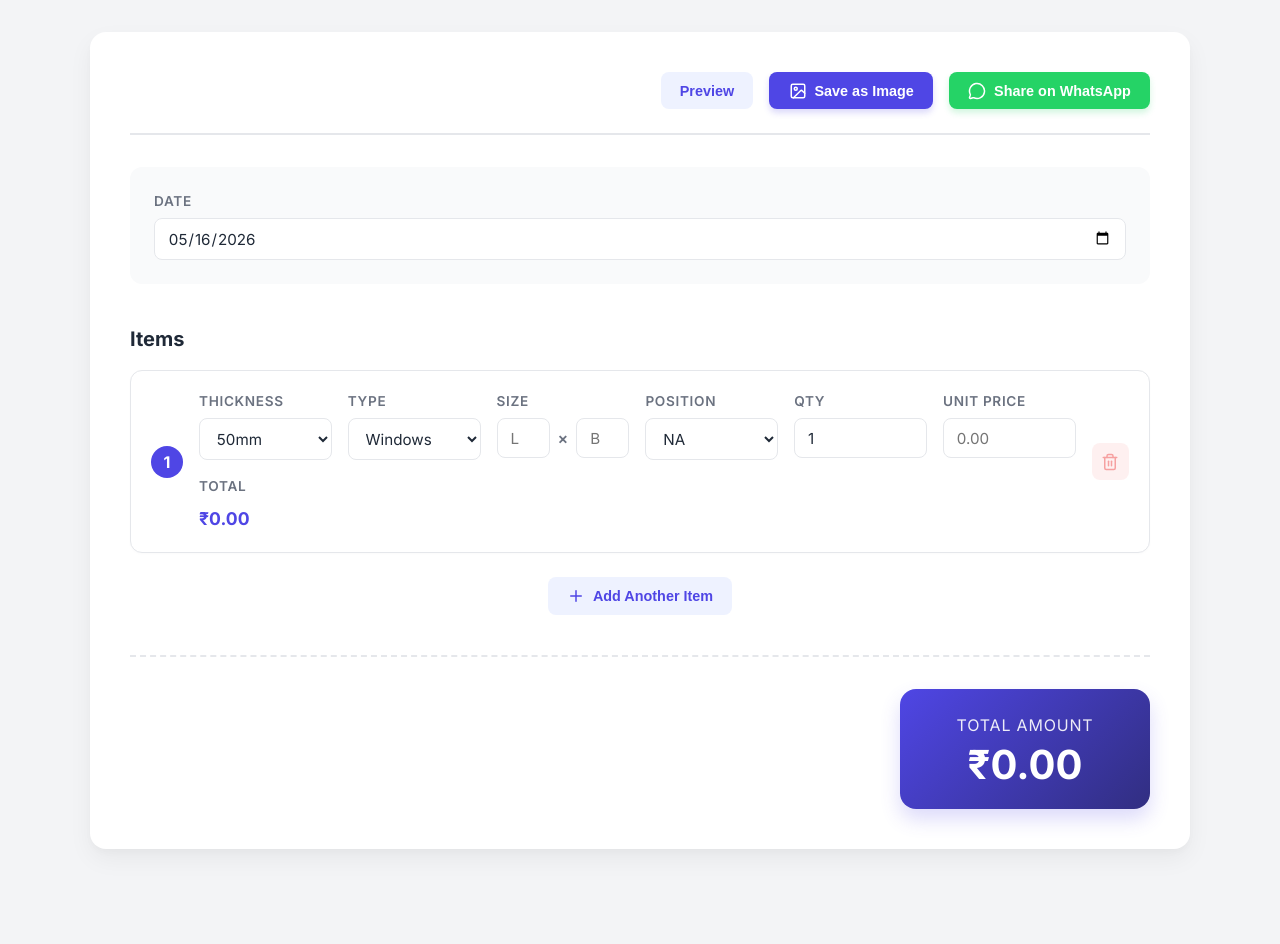
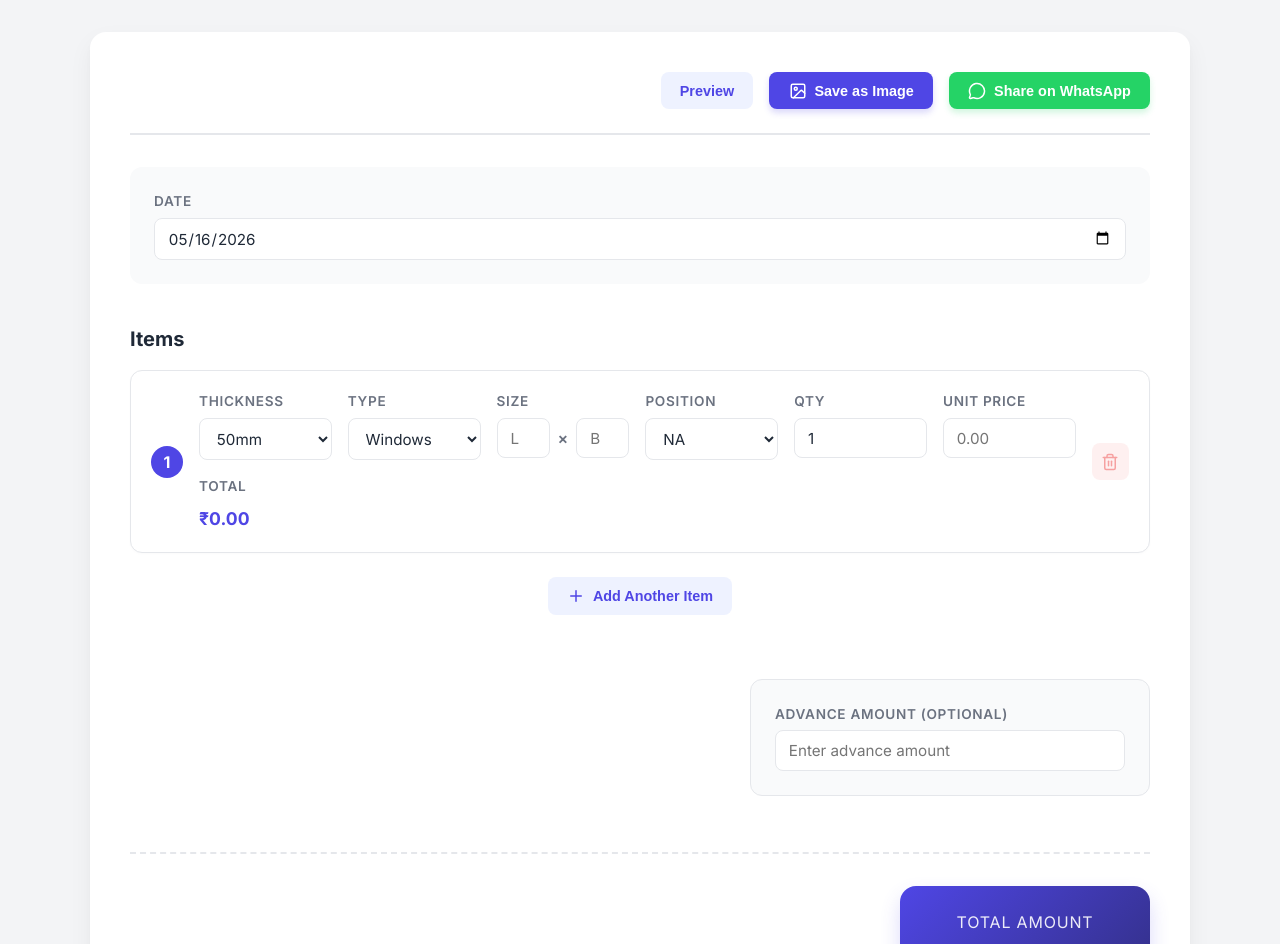
Before and after one commit to asmithavarada/total, a React (Vite) app: page / in a window 1280 px wide. Shown: the top 944 px of the page. Before the commit the page ends 881 px from the top, so only its background shows below. Built offline with nearby package versions, Linux system fonts and the light colour scheme.

Commit message:
Added advance,balance sections

```diff
--- a/src/App.jsx
+++ b/src/App.jsx
@@ -5,6 +5,7 @@ import './index.css';
 
 function App() {
   const [date, setDate] = useState(new Date().toISOString().split('T')[0]);
+  const [advanceAmount, setAdvanceAmount] = useState('');
   const [items, setItems] = useState([
     {
       id: crypto.randomUUID(),
@@ -110,6 +111,8 @@ function App() {
   };
 
   const grandTotal = items.reduce((sum, item) => sum + (item.quantity * item.unitPrice), 0);
+  const advance = advanceAmount ? Number(advanceAmount) : 0;
+  const balance = grandTotal - advance;
 
   const renderBillTable = () => (
     <>
@@ -157,6 +160,18 @@ function App() {
             <td colSpan="5" style={{ border: '1px solid #e5e7eb', padding: '1rem 1.5rem', textAlign: 'right', fontWeight: '700', fontSize: '1.1rem' }}>Total Amount</td>
             <td style={{ border: '1px solid #e5e7eb', padding: '1rem 1.5rem', fontWeight: '800', fontSize: '1.2rem', color: '#4F46E5' }}>₹{grandTotal.toFixed(2)}</td>
           </tr>
+          {advance > 0 && (
+            <>
+              <tr>
+                <td colSpan="5" style={{ border: '1px solid #e5e7eb', padding: '1rem 1.5rem', textAlign: 'right', fontWeight: '700', fontSize: '1.1rem' }}>Advance Amount</td>
+                <td style={{ border: '1px solid #e5e7eb', padding: '1rem 1.5rem', fontWeight: '700', fontSize: '1.1rem', color: '#059669' }}>₹{advance.toFixed(2)}</td>
+              </tr>
+              <tr>
+                <td colSpan="5" style={{ border: '1px solid #e5e7eb', padding: '1rem 1.5rem', textAlign: 'right', fontWeight: '700', fontSize: '1.1rem' }}>Balance Amount</td>
+                <td style={{ border: '1px solid #e5e7eb', padding: '1rem 1.5rem', fontWeight: '800', fontSize: '1.2rem', color: '#DC2626' }}>₹{balance.toFixed(2)}</td>
+              </tr>
+            </>
+          )}
         </tfoot>
       </table>
     </>
@@ -297,10 +312,37 @@ function App() {
           </div>
         </div>
 
+        <div className="advance-section print-hidden">
+          <div className="input-group">
+            <label>Advance Amount (Optional)</label>
+            <input
+              type="number"
+              min="0"
+              value={advanceAmount}
+              onChange={(e) => setAdvanceAmount(e.target.value)}
+              placeholder="Enter advance amount"
+            />
+          </div>
+        </div>
+
         <div className="summary-section print-hidden">
-          <div className="grand-total">
-            <span>Total Amount</span>
-            <span className="amount">₹{grandTotal.toFixed(2)}</span>
+          <div className="summary-content">
+            <div className="grand-total">
+              <span>Total Amount</span>
+              <span className="amount">₹{grandTotal.toFixed(2)}</span>
+            </div>
+            {advance > 0 && (
+              <>
+                <div className="advance-total">
+                  <span>Advance Amount</span>
+                  <span className="amount">₹{advance.toFixed(2)}</span>
+                </div>
+                <div className="balance-total">
+                  <span>Balance Amount</span>
+                  <span className="amount">₹{balance.toFixed(2)}</span>
+                </div>
+              </>
+            )}
           </div>
         </div>
 
--- a/src/index.css
+++ b/src/index.css
@@ -268,12 +268,35 @@ input:focus, select:focus {
   justify-content: center;
 }
 
+.advance-section {
+  display: flex;
+  justify-content: flex-end;
+  padding: 1.5rem 0;
+  margin-top: 1.5rem;
+  margin-bottom: 1rem;
+}
+
+.advance-section .input-group {
+  max-width: 400px;
+  width: 100%;
+  background: #F9FAFB;
+  padding: 1.5rem;
+  border-radius: 0.75rem;
+  border: 1px solid var(--border-color);
+}
+
 .summary-section {
   display: flex;
   justify-content: flex-end;
   padding-top: 2rem;
   border-top: 2px dashed var(--border-color);
   margin-top: 2rem;
+}
+
+.summary-content {
+  display: flex;
+  flex-direction: column;
+  gap: 1rem;
 }
 
 .grand-total {
@@ -298,6 +321,60 @@ input:focus, select:focus {
 }
 
 .grand-total .amount {
+  font-size: 2.5rem;
+  font-weight: 800;
+  line-height: 1;
+}
+
+.advance-total {
+  background: linear-gradient(135deg, #059669, #047857);
+  color: white;
+  padding: 1.5rem 2.5rem;
+  border-radius: 1rem;
+  display: flex;
+  flex-direction: column;
+  align-items: center;
+  text-align: center;
+  min-width: 250px;
+  gap: 0.5rem;
+  box-shadow: 0 10px 20px rgba(5, 150, 105, 0.2);
+}
+
+.advance-total span:first-child {
+  font-size: 1rem;
+  text-transform: uppercase;
+  letter-spacing: 0.05em;
+  opacity: 0.9;
+}
+
+.advance-total .amount {
+  font-size: 2.5rem;
+  font-weight: 800;
+  line-height: 1;
+}
+
+.balance-total {
+  background: linear-gradient(135deg, #DC2626, #991B1B);
+  color: white;
+  padding: 1.5rem 2.5rem;
+  border-radius: 1rem;
+  display: flex;
+  flex-direction: column;
+  align-items: center;
+  text-align: center;
+  min-width: 250px;
+  gap: 0.5rem;
+  box-shadow: 0 10px 20px rgba(220, 38, 38, 0.2);
+}
+
+.balance-total span:first-child {
+  font-size: 1rem;
+  text-transform: uppercase;
+  letter-spacing: 0.05em;
+  opacity: 0.9;
+}
+
+.balance-total .amount {
   font-size: 2.5rem;
   font-weight: 800;
   line-height: 1;
```
